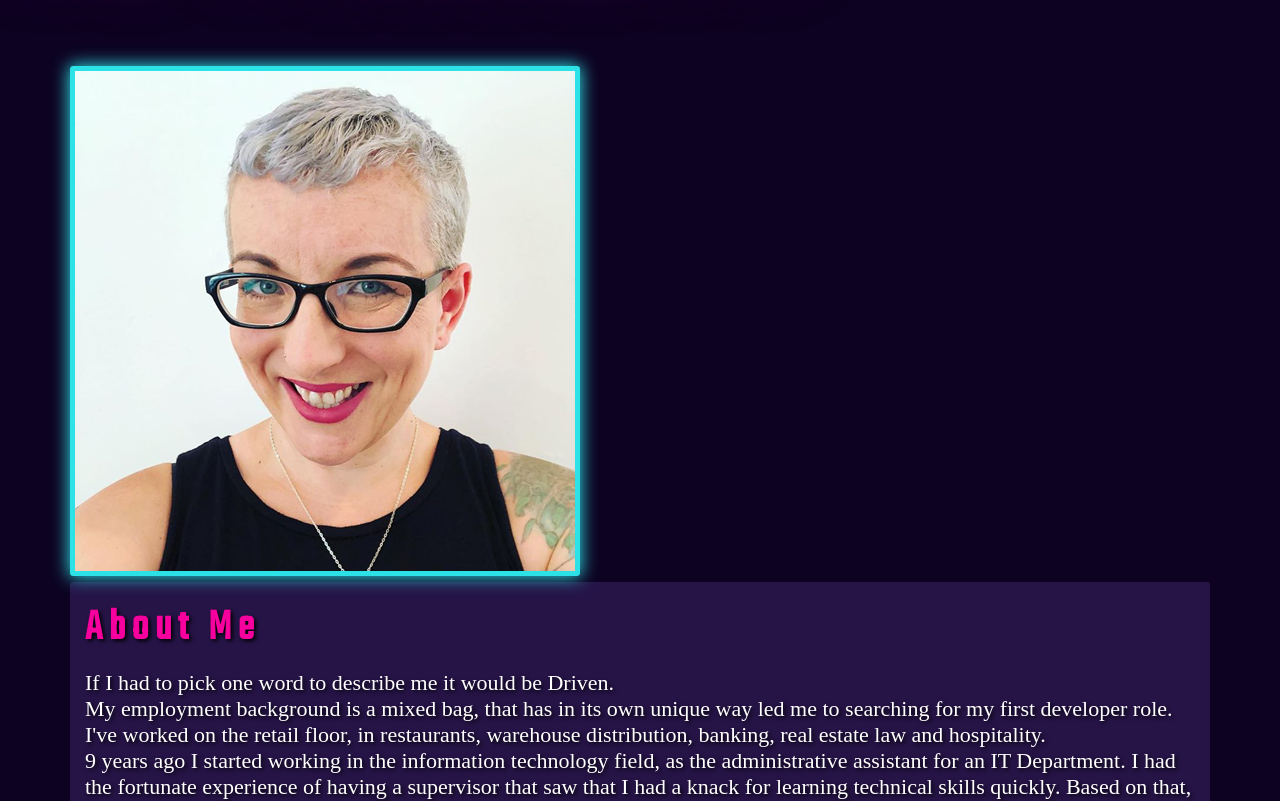
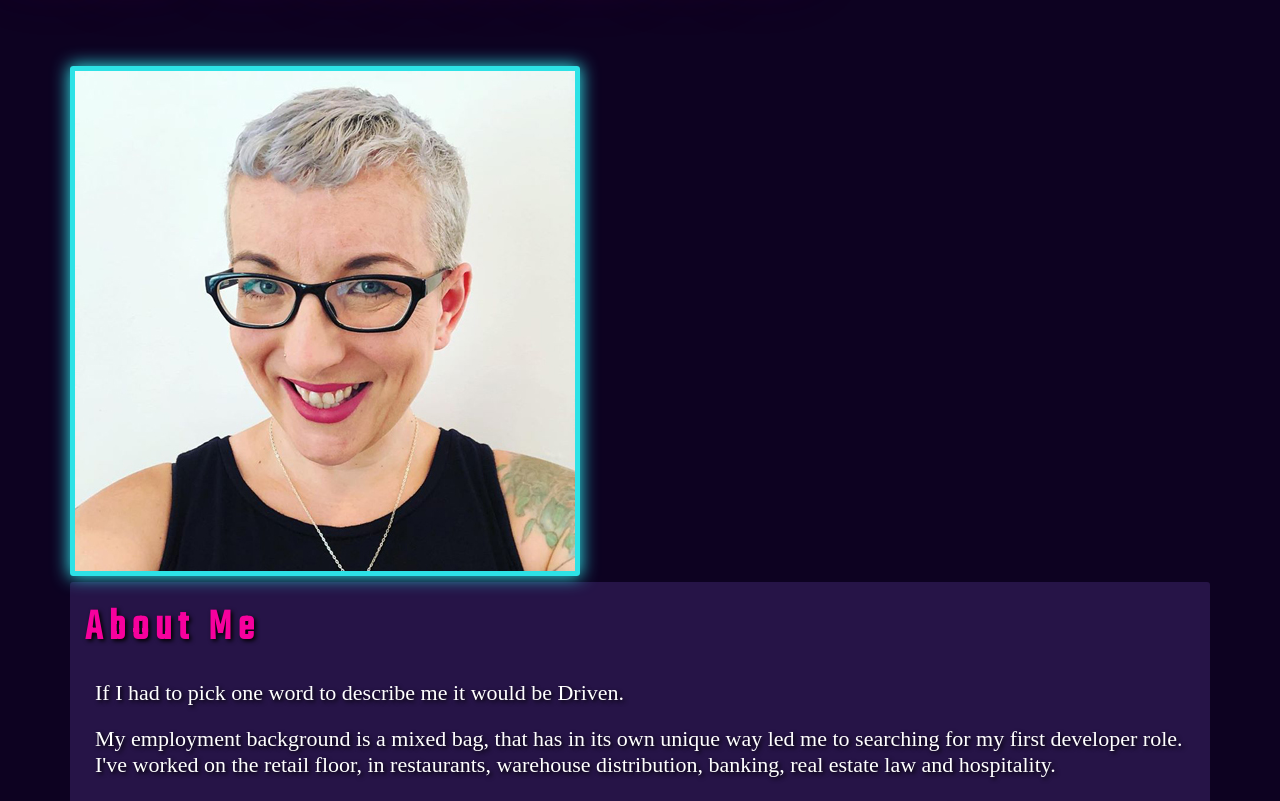
Before and after one commit to arwehrman/ar-wehrman-portfolio, a Gatsby site: page / in a window 1280 px wide. Shown: the part 151-952 px from the top of the page. Built offline with nearby package versions, Linux system fonts and the light colour scheme; Gatsby itself is replaced by a stand-in of ours; a web font is replaced by a local one.

Commit message:
updated a bit more CSS

```diff
--- a/src/components/layout.css
+++ b/src/components/layout.css
@@ -69,7 +69,9 @@ a.topnav:hover {
   padding: 15px;
   border-radius: 3px;
 }
-
+.about p {
+  padding: 10px;
+}
 .about h1 {
   padding-bottom: 10px;
   font-family: "Teko", sans-serif;
```
